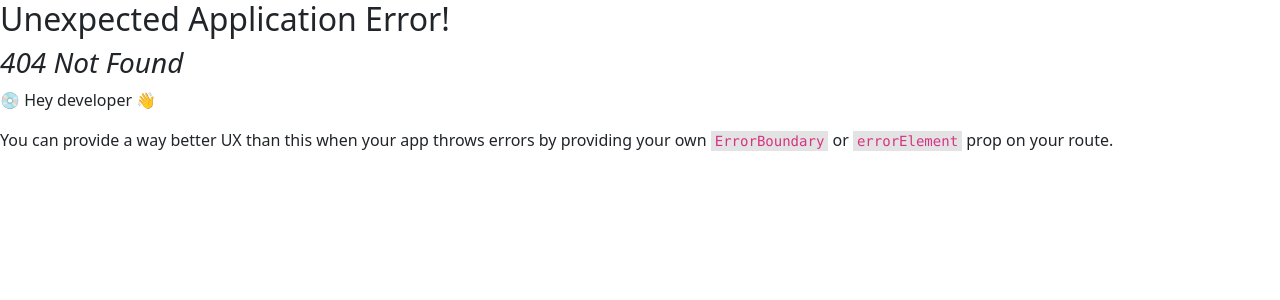
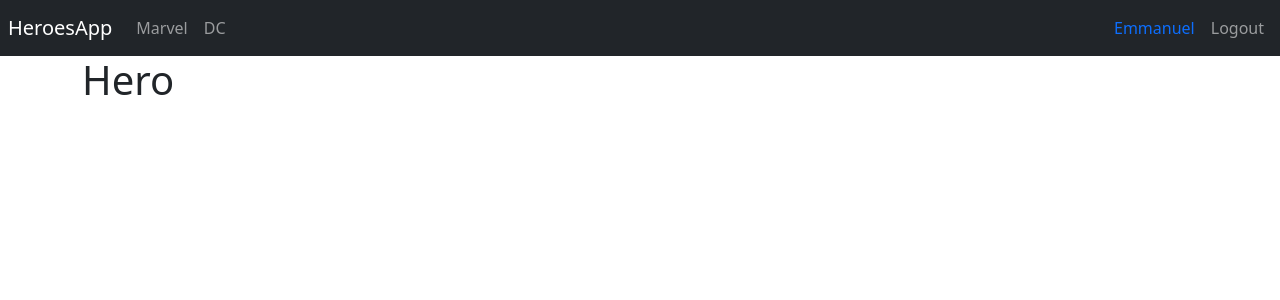
Before and after one commit to EmmanuelJCA/heroes-app, a React (Vite) app: page /hero in a window 1280 px wide. Before the commit this address had no page. Shown: the top 300 px of the page. Built offline with nearby package versions, Linux system fonts and the light colour scheme.

Commit message:
Agregadas nuevas rutas

```diff
--- a/src/HeroesApp.jsx
+++ b/src/HeroesApp.jsx
@@ -1,12 +1,9 @@
-import { Outlet } from "react-router-dom"
-import { Navbar } from "./ui/components"
+import { AppRouter } from "./router/AppRouter"
 
 export const HeroesApp = () => {
     return (
         <>
-            <Navbar />
-
-            <Outlet />
+            <AppRouter />
         </>
     )
 }
--- a/src/heroes/index.js
+++ b/src/heroes/index.js
@@ -1 +1,2 @@
 export * from './pages'
+export * from './layout'
--- /dev/null
+++ b/src/heroes/layout/HeroesLayout.jsx
@@ -0,0 +1,13 @@
+import { Outlet } from "react-router-dom"
+import { Navbar } from "../../ui/components"
+
+export const HeroesLayout = () => {
+    return (
+        <>
+            <Navbar />
+            <div className="container">
+                <Outlet />
+            </div>
+        </>
+    )
+}
--- /dev/null
+++ b/src/heroes/layout/index.js
@@ -0,0 +1 @@
+export * from './HeroesLayout'
--- /dev/null
+++ b/src/heroes/pages/HeroPage.jsx
@@ -0,0 +1,5 @@
+export const HeroPage = () => {
+    return (
+        <h1>Hero</h1>
+    )
+}
--- /dev/null
+++ b/src/heroes/pages/SearchPage.jsx
@@ -0,0 +1,5 @@
+export const SearchPage = () => {
+  return (
+    <h1>Search</h1>
+  )
+}
--- a/src/heroes/pages/index.js
+++ b/src/heroes/pages/index.js
@@ -1,2 +1,4 @@
 export * from './DcPage'
+export * from './HeroPage'
 export * from './MarvelPage'
+export * from './SearchPage'
--- a/src/main.jsx
+++ b/src/main.jsx
@@ -2,10 +2,9 @@ import React from 'react'
 import ReactDOM from 'react-dom/client'
 import './styles.css'
 import { HeroesApp } from './HeroesApp'
-import { AppRouter } from './router/AppRouter'
 
 ReactDOM.createRoot(document.getElementById('root')).render(
 	<React.StrictMode>
-		<AppRouter />
+		<HeroesApp />
 	</React.StrictMode>,
 )
```
Also changed, not shown: src/router/AppRouter.jsx (+13 -6 lines).
